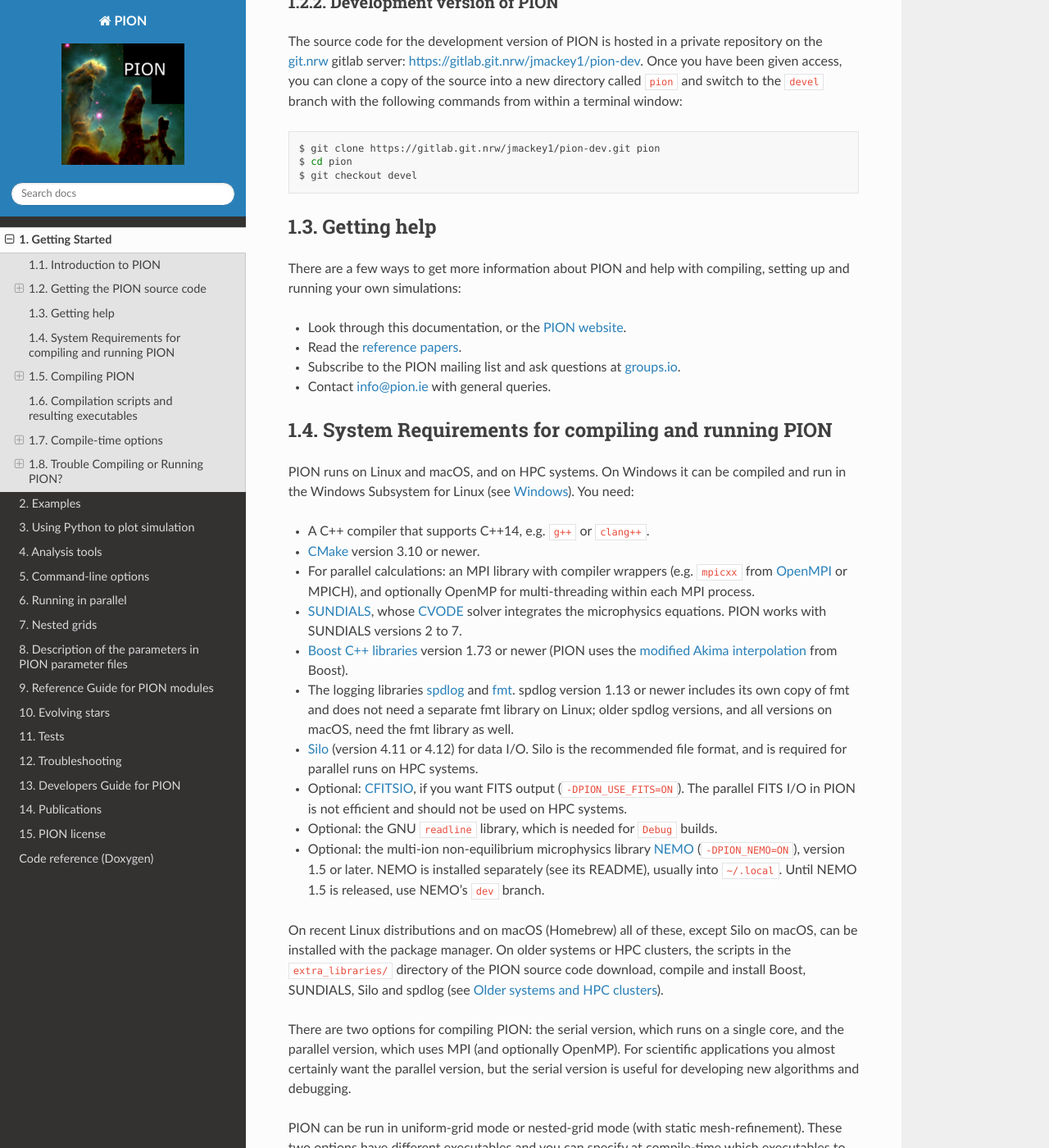
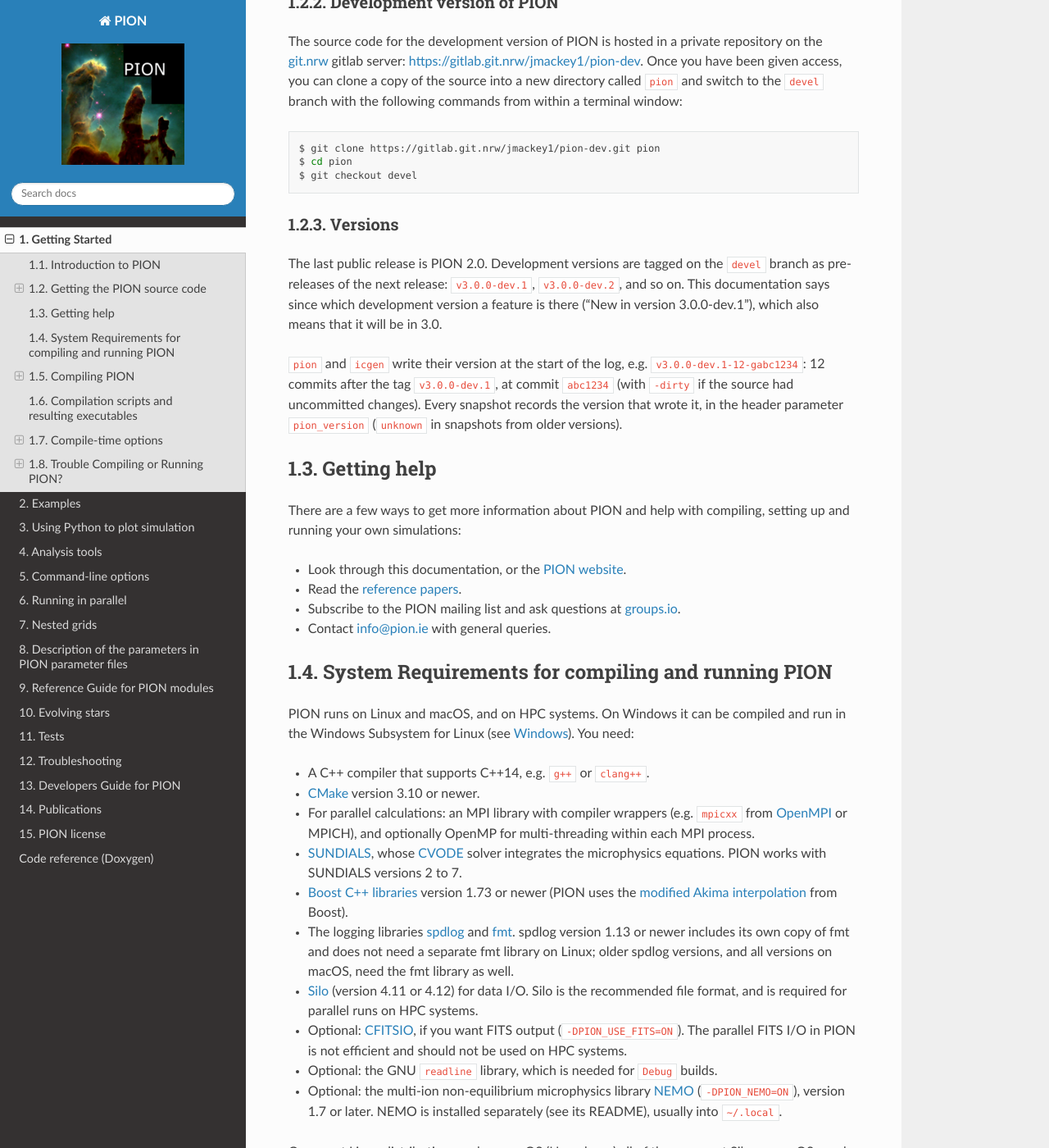
Before and after one commit to jmackey-astro/pion-docs, a Sphinx documentation site: the page built from docs/getting_started.rst, in a window 1280 px wide and 1400 px high, scrolled down 1289 px. Shown: the whole window at 82% size. Built offline with Sphinx 7.4.7 and the Read the Docs theme 3.1.0, drawn with Linux system fonts in a browser that asks for light colours; some of the changed text lies outside the part shown.

Commit message:
Versions: v3.0.0-dev.N, "new in" notes; NEMO 1.7 or later
- Getting started, new section "Versions": the last public release is
  2.0; development versions are tagged v3.0.0-dev.N; pion and icgen log
  their version (git describe), and snapshots record it in the header
  parameter pion_version (PION merge request !47).
- Evolving stars: "New in version 3.0.0-dev.1".
- NEMO 1.7 or later (was 1.5, "until released, the dev branch"): NEMO
  1.7.0 is tagged, and PION needs it for evolving stars.

```diff
--- a/docs/evolving_stars.rst
+++ b/docs/evolving_stars.rst
@@ -9,6 +9,11 @@ The star's stellar-wind sources and ionising radiation sources then take their p
 One table drives both, so wind and radiation always describe the same star.
 
 This page describes the table, the parameters, what PION does with the table, and how to make a table from a MESA model.
+
+.. versionadded:: 3.0.0-dev.1
+   Evolution tables of stars (``STAR_[i]_evo_*``), SED switching with NEMO (which needs NEMO 1.7), the timestep limits, and ``mesa2pion.py`` version 2.
+   Before, evolving winds and radiation sources each read their own file (``WIND_[i]_evofile``, ``RT_EVO_FILE_[i]``).
+   For the version numbers, see :ref:`pion-versions`.
 
 .. _evolving-stars-params:
 
--- a/docs/getting_started.rst
+++ b/docs/getting_started.rst
@@ -56,6 +56,17 @@ The source code for the development version of PION is hosted in a private repos
     $ cd pion
     $ git checkout devel
 
+.. _pion-versions:
+
+Versions
+^^^^^^^^
+
+The last public release is PION 2.0.
+Development versions are tagged on the ``devel`` branch as pre-releases of the next release: ``v3.0.0-dev.1``, ``v3.0.0-dev.2``, and so on.
+This documentation says since which development version a feature is there ("New in version 3.0.0-dev.1"), which also means that it will be in 3.0.
+
+``pion`` and ``icgen`` write their version at the start of the log, e.g. ``v3.0.0-dev.1-12-gabc1234``: 12 commits after the tag ``v3.0.0-dev.1``, at commit ``abc1234`` (with ``-dirty`` if the source had uncommitted changes).
+Every snapshot records the version that wrote it, in the header parameter ``pion_version`` (``unknown`` in snapshots from older versions).
 
 
 .. _getting-help:
@@ -89,7 +100,7 @@ You need:
 + `Silo <https://github.com/LLNL/Silo>`_ (version 4.11 or 4.12) for data I/O.  Silo is the recommended file format, and is required for parallel runs on HPC systems.
 + Optional: `CFITSIO <https://heasarc.gsfc.nasa.gov/fitsio/>`_, if you want FITS output (``-DPION_USE_FITS=ON``).  The parallel FITS I/O in PION is not efficient and should not be used on HPC systems.
 + Optional: the GNU ``readline`` library, which is needed for ``Debug`` builds.
-+ Optional: the multi-ion non-equilibrium microphysics library `NEMO <https://gitlab.git.nrw/jmackey1/nemo>`_ (``-DPION_NEMO=ON``), version 1.5 or later.  NEMO is installed separately (see its README), usually into ``~/.local``.  Until NEMO 1.5 is released, use NEMO's ``dev`` branch.
++ Optional: the multi-ion non-equilibrium microphysics library `NEMO <https://gitlab.git.nrw/jmackey1/nemo>`_ (``-DPION_NEMO=ON``), version 1.7 or later.  NEMO is installed separately (see its README), usually into ``~/.local``.
 
 On recent Linux distributions and on macOS (Homebrew) all of these, except Silo on macOS, can be installed with the package manager.
 On older systems or HPC clusters, the scripts in the ``extra_libraries/`` directory of the PION source code download, compile and install Boost, SUNDIALS, Silo and spdlog (see :ref:`compile-other`).
@@ -317,7 +328,7 @@ Enabling/Disabling Features of Pion
 ^^^^^^^^^^^^^^^^^^^^^^^^^^^^^^^^^^^^
 
 Note that the NEMO multi-ion module is disabled by default.
-To use it, install the `NEMO library <https://gitlab.git.nrw/jmackey1/nemo>`_ (version 1.5 or later; until it is released, the ``dev`` branch), add its installation directory to ``CMAKE_PREFIX_PATH``, and compile PION with ``-DPION_NEMO=ON``.
+To use it, install the `NEMO library <https://gitlab.git.nrw/jmackey1/nemo>`_ (version 1.7 or later), add its installation directory to ``CMAKE_PREFIX_PATH``, and compile PION with ``-DPION_NEMO=ON``.
 
 ====================================  ===================================================================================
  Option                               Effect
```
